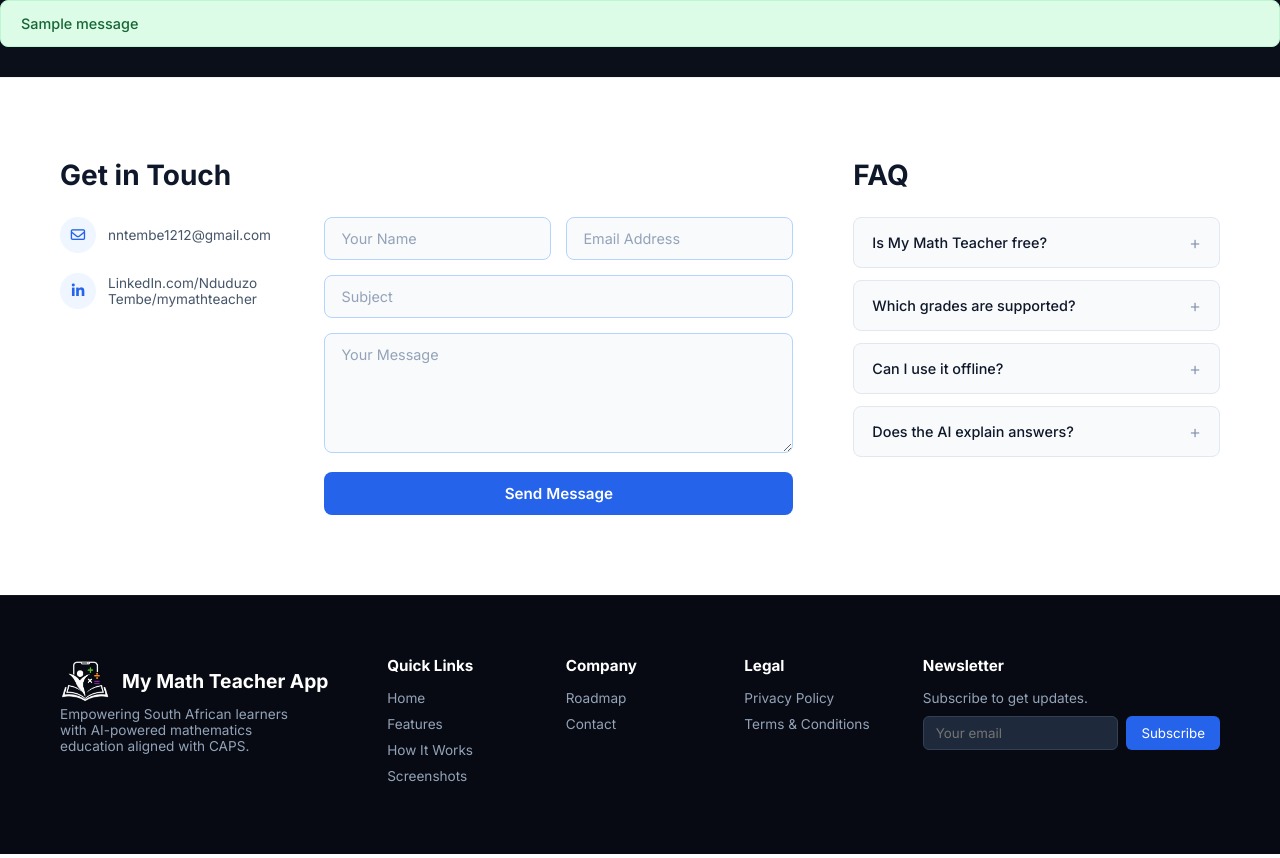
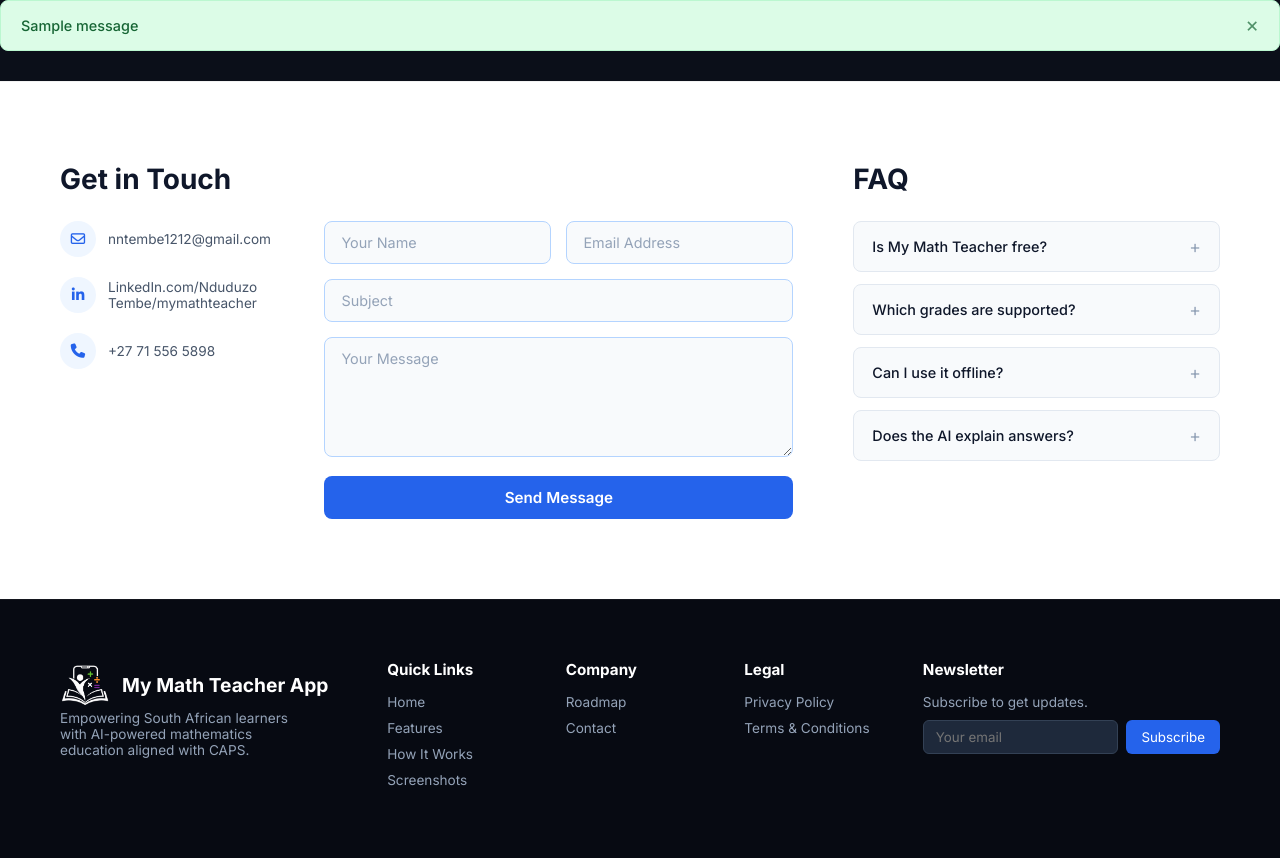
Before and after one commit to nduhh/My-Math-Teacher-Website, a Django app: page /contact/ in a window 1280 px wide. Shown: the part 91-949 px from the top of the page. Run offline with Django 5.2, Linux system fonts and the light colour scheme; tables that the repository leaves empty hold one stand-in row (values such as "Sample post"); one stand-in notice (Sample message) is shown.

Commit message:
last commit

```diff
--- a/my_math_teacher_website/templates/base.html
+++ b/my_math_teacher_website/templates/base.html
@@ -11,6 +11,8 @@
 
     <!-- Google Fonts -->
     <link href="https://fonts.googleapis.com/css2?family=Inter:wght@400;500;600;700;800&display=swap" rel="stylesheet">
+
+    <link rel="icon" type="image/x-icon" href="{% static 'images/favicon.ico' %}">
 
     <style>
         /* ============ RESET & GLOBAL SETTINGS ============ */
--- a/my_math_teacher_website/templates/contact.html
+++ b/my_math_teacher_website/templates/contact.html
@@ -211,6 +211,9 @@
         margin-bottom: 10px;
         font-size: 0.9rem;
         font-weight: 500;
+        display: flex;
+        justify-content: space-between;
+        align-items: center;
     }
     .message-success {
         background-color: #dcfce7;
@@ -227,13 +230,47 @@
         color: #92400e;
         border: 1px solid #fde68a;
     }
+    /* Close button inside message banner */
+    .message-close {
+        background: none;
+        border: none;
+        font-size: 1.3rem;
+        line-height: 1;
+        color: inherit;
+        opacity: 0.7;
+        cursor: pointer;
+        padding: 0 0 0 15px;
+        font-weight: 400;
+    }
+    .message-close:hover {
+        opacity: 1;
+    }
 
+    /* Loading spinner for submit button */
+    @keyframes spin {
+        to { transform: rotate(360deg); }
+    }
+    .btn-loading .spinner {
+        display: inline-block;
+        width: 16px;
+        height: 16px;
+        border: 2px solid rgba(255,255,255,0.3);
+        border-top-color: #fff;
+        border-radius: 50%;
+        animation: spin 0.6s linear infinite;
+        margin-right: 8px;
+        vertical-align: middle;
+    }
+    .btn-loading {
+        pointer-events: none;
+        opacity: 0.8;
+    }
 </style>
 {% endblock %}
 
 {% block content %}
 
-<!-- Django messages -->
+<!-- Django messages – now dismissible -->
 {% if messages %}
 <div style="margin-bottom: 30px;">
     {% for message in messages %}
@@ -242,7 +279,8 @@
         {% elif message.tags == 'error' %}message-error
         {% elif message.tags == 'warning' %}message-warning
         {% else %}message-error{% endif %}">
-        {{ message }}
+        <span>{{ message }}</span>
+        <button class="message-close" onclick="this.parentElement.style.display='none'">&times;</button>
     </div>
     {% endfor %}
 </div>
@@ -273,6 +311,12 @@
                             <span>LinkedIn.com/Nduduzo Tembe/mymathteacher</span>
                         </a>
 
+                        <a href="tel:+27715565898" class="contact-item">
+                            <div class="contact-icon">
+                                <i class="fa-solid fa-phone"></i>
+                            </div>
+                            <span>+27 71 556 5898</span>
+                        </a>
                     </div>
 
                     <!-- Form -->
@@ -306,8 +350,25 @@
                             {% endif %}
                         </div>
 
-                        <button type="submit" class="btn-submit">Send Message</button>
+                        <button type="submit" class="btn-submit" id="submitBtn">Send Message</button>
                     </form>
+
+                    <!-- Loading indicator script -->
+                    <script>
+                    (function() {
+                        const form = document.querySelector('.contact-form');
+                        const btn = document.getElementById('submitBtn');
+
+                        form.addEventListener('submit', function(e) {
+                            // Only show loading if browser validation passes
+                            if (!form.checkValidity()) return;
+
+                            btn.classList.add('btn-loading');
+                            btn.disabled = true;
+                            btn.innerHTML = '<span class="spinner"></span> Sending...';
+                        });
+                    })();
+                    </script>
 
                 </div>
             </div>
--- a/my_math_teacher_website/views.py
+++ b/my_math_teacher_website/views.py
@@ -4,6 +4,7 @@ from django.contrib import messages
 from django.conf import settings
 from .forms import ContactForm, WaitingListForm
 from .models import Contact, WaitingList
+from django.db import IntegrityError
 
 def home(request):
     return render(request, "home.html")
@@ -77,17 +78,23 @@ def join_waiting_list(request):
     if request.method == 'POST':
         form = WaitingListForm(request.POST)
         if form.is_valid():
-            # Save to database
-            WaitingList.objects.create(
-                full_name=form.cleaned_data['full_name'],
-                email=form.cleaned_data['email'],
-                school=form.cleaned_data.get('school', ''),
-                grade=form.cleaned_data.get('grade', ''),
-                province=form.cleaned_data.get('province', ''),
-            )
-            messages.success(request, 'You have been added to the waiting list!')
-            return redirect('join_waiting_list')
+            # Save to database - but catch duplicate email error
+            try:
+                WaitingList.objects.create(
+                    full_name=form.cleaned_data['full_name'],
+                    email=form.cleaned_data['email'],
+                    school=form.cleaned_data.get('school', ''),
+                    grade=form.cleaned_data.get('grade', ''),
+                    province=form.cleaned_data.get('province', ''),
+                )
+                messages.success(request, 'You have been added to the waiting list!')
+                return redirect('join_waiting_list')
+            except IntegrityError:
+                # Duplicate email - add a field-specific error
+                messages.error(request, 'This email address is already on the waiting list.')
+                # form.add_error('email', 'This email is already registered.')
         else:
+            # Form validation failed
             messages.error(request, 'Please correct the errors below.')
     else:
         form = WaitingListForm()
```
Also changed, not shown: my_math_teacher_website/templates/join_waiting_list.html (+61 -4 lines), static/images/favicon.ico (added).
